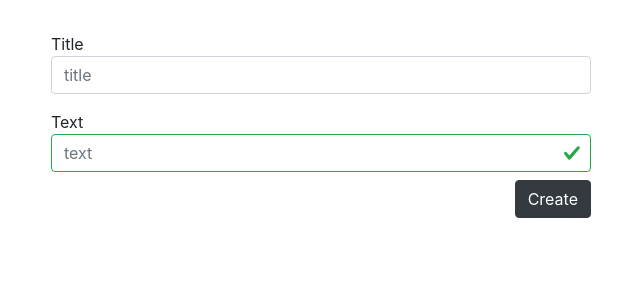
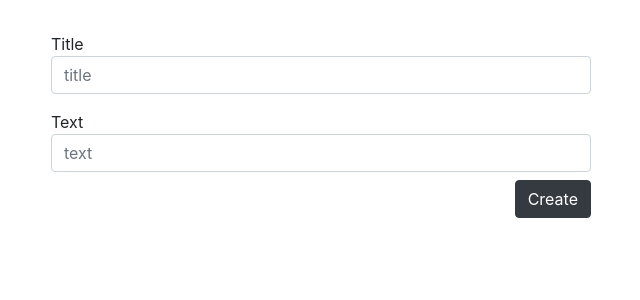
Before and after one commit to Sofanshik/N0975426435-gmail.com, a Django app: page /post/create/ in a window 1280 px wide. Shown: the part 56-356 px from the top of the page, without its empty margins (129-769 px from the left). Run offline with Django 3.2, Linux system fonts and the light colour scheme; some libraries are stand-ins or nearby versions.

```diff
--- a/app/post/templates/post/post_create.html
+++ b/app/post/templates/post/post_create.html
@@ -11,7 +11,7 @@
             <label for="titlepost" class="mt-3 mb-0">Title</label>
             <input value="" id="titlepost" name="title" class="form-control" placeholder="title" aria-label="title" aria-describedby="basic-addon1">
             <label for="textpost" class="mt-3 mb-0">Text</label>
-            <input value="" id="textpost" name="text" class="form-control is-valid" placeholder="text" aria-label="text" aria-describedby="basic-addon1" style="">
+            <input value="" id="textpost" name="text" class="form-control" placeholder="text" aria-label="text" aria-describedby="basic-addon1" style="">
             <button type="submit" class="btn btn-dark mt-2" style="float: right;" >Create</button>
         </form>
 
```
